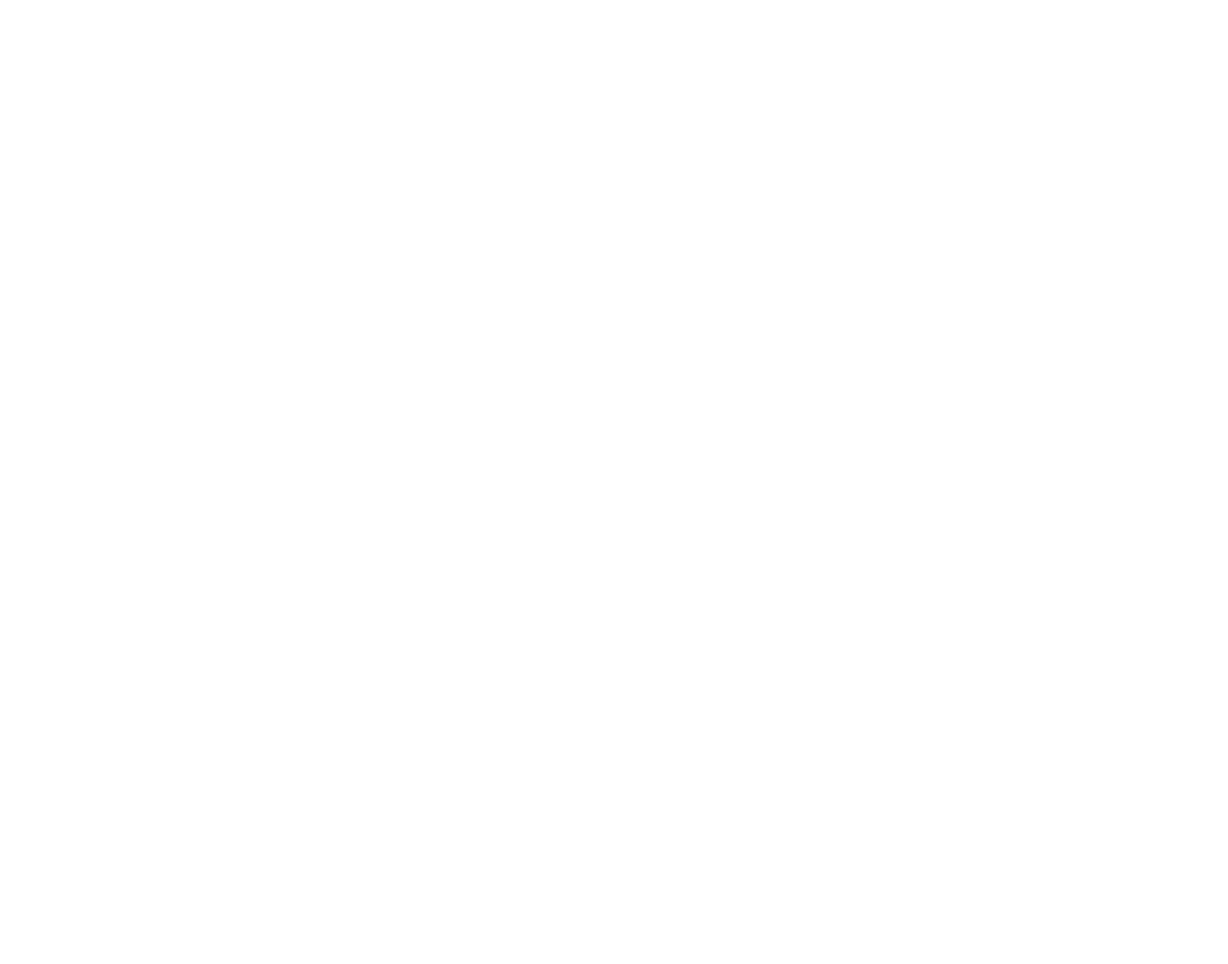
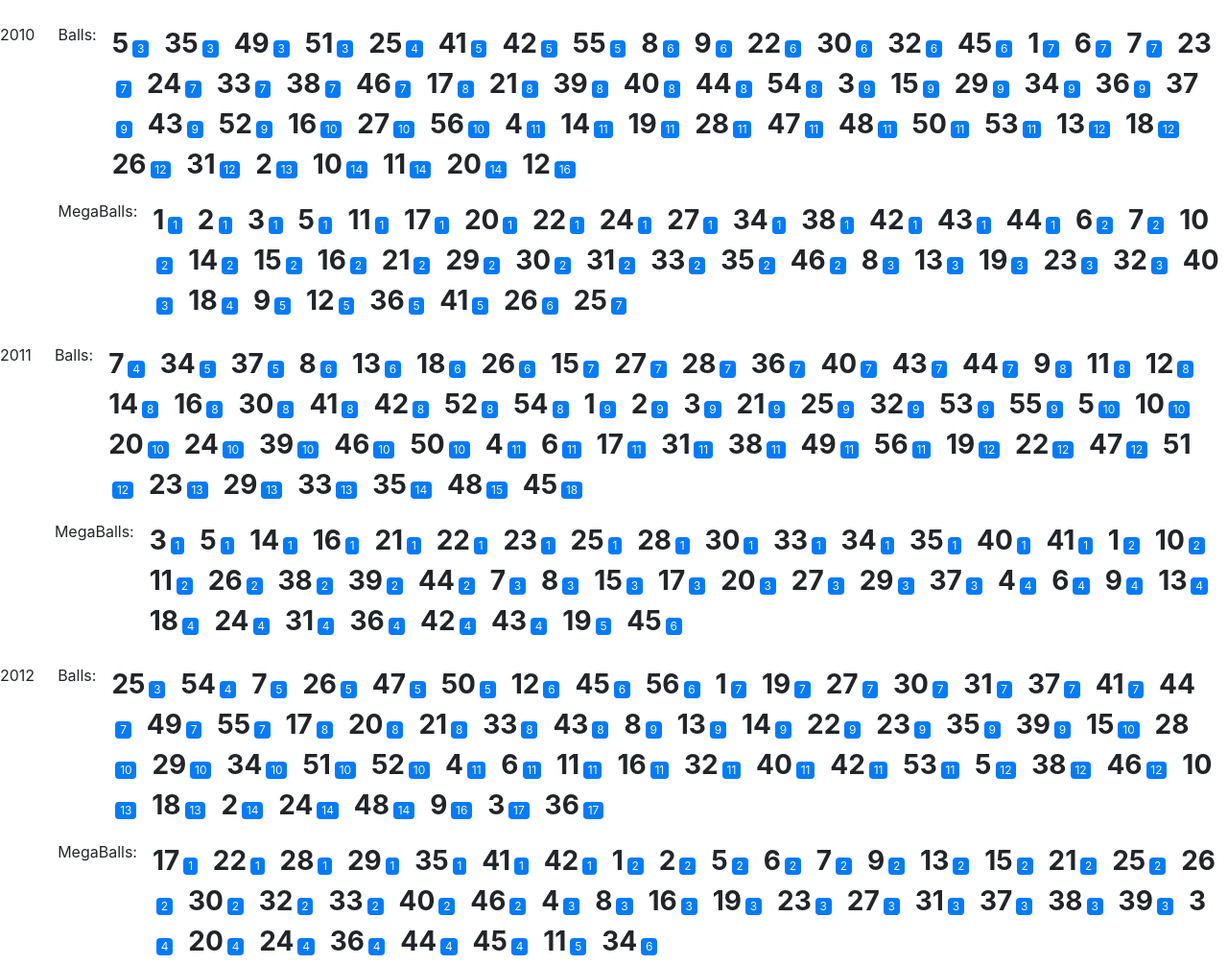
Before and after one commit to PengWang0316/MegaAnalysis, a website: page index.html in a window 1280 px wide. Shown: the top 1005 px of the page at 96% size. Before the commit the page ends 800 px from the top, so only its background shows below. Drawn offline with nearby package versions, Linux system fonts and the light colour scheme.

Commit message:
Added generating and displaying functionality.

```diff
--- a/index.html
+++ b/index.html
@@ -16,8 +16,20 @@
     <!-- Latest compiled and minified CSS -->
     <link rel="stylesheet" href="https://maxcdn.bootstrapcdn.com/bootstrap/4.0.0/css/bootstrap.min.css" integrity="sha384-Gn5384xqQ1aoWXA+058RXPxPg6fy4IWvTNh0E263XmFcJlSAwiGgFAW/dAiS6JXm" crossorigin="anonymous" media="none" onload="if(media!='all')media='all'">
     <title>Mega analysis</title>
+    <style>
+      .ball{
+        font-size: 28px;
+        font-weight: bold;
+      }
+      .small{
+        font-size: 12px;
+        font-weight: normal;
+      }
+    </style>
   </head>
   <body>
+
+    <div id="showDiv"></div>
 
     <noscript>This site requires JavaScript to work. Please change to a browser that support JavaScript or turn on JavaScript.</noscript>
     <!-- Latest compiled and minified JavaScript -->
--- a/index.js
+++ b/index.js
@@ -17,7 +17,36 @@ function analyze(mageData) {
       result.all.balls[ball] = result.all.balls[ball]  ? result.all.balls[ball] + 1 : 1;
     });
   });
-  console.log(result);
+  return result;
+}
+
+function generateHtmlText(megaData) {
+  let htmlText = ''; // internal html text.
+  Object.keys(megaData).forEach(yearLable => {
+    let ballsHtml = '';
+    let megaBallsHtml = '';
+    //Get a sorted key array for the balls object.
+    const ballsSortingKeys = Object.keys(megaData[yearLable].balls)
+      .sort((pervious, next) => megaData[yearLable].balls[pervious] - megaData[yearLable].balls[next]);
+    // Assembling the html text for balls data
+    ballsSortingKeys.forEach(key => ballsHtml += `<span class="mr-3 ball">${key}<span class="badge badge-primary small ml-1">${megaData[yearLable].balls[key]}</span></span>`);
+
+    //Get a sorted key array for the mega balls object.
+    const megaBallsSortingKeys = Object.keys(megaData[yearLable].megaBall)
+      .sort((pervious, next) => megaData[yearLable].megaBall[pervious] - megaData[yearLable].megaBall[next]);
+    // Assembling the html text for balls data
+    megaBallsSortingKeys.forEach(key => megaBallsHtml += `<span class="mr-3 ball">${key}<span class="badge badge-primary small ml-1">${megaData[yearLable].megaBall[key]}</span></span>`);
+
+    // Assembling html text
+    htmlText += `<div class="d-flex mt-4">
+                    <div class="mr-4">${yearLable}</div>
+                    <div>
+                      <div class="d-flex mb-3"><div class="mr-3">Balls: </div><div>${ballsHtml}</div></div>
+                      <div class="d-flex"><div class="mr-3">MegaBalls: </div><div>${megaBallsHtml}</div></div>
+                    </div>
+                  </div>`;
+  });
+  return htmlText;
 }
 
 function getMegaDataArray(megaData) {
@@ -32,11 +61,11 @@ function getMegaDataArray(megaData) {
   return result;
 }
 
-
 /**
  * If the Mage data has already been fetched and stored in the localStorage, analyze them directly.
  * Otherwise, fetch all data and store in the localStorage.
  */
 $(document).ready(() => {
-  analyze(getMegaDataArray(megaData));
+  const htmlText = generateHtmlText(analyze(getMegaDataArray(megaData)));
+  $('#showDiv').html(htmlText);
 });
```
